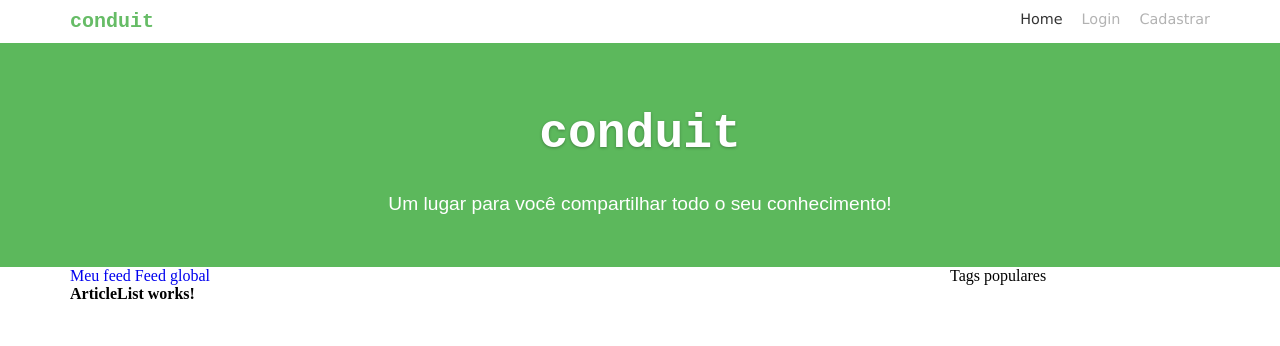
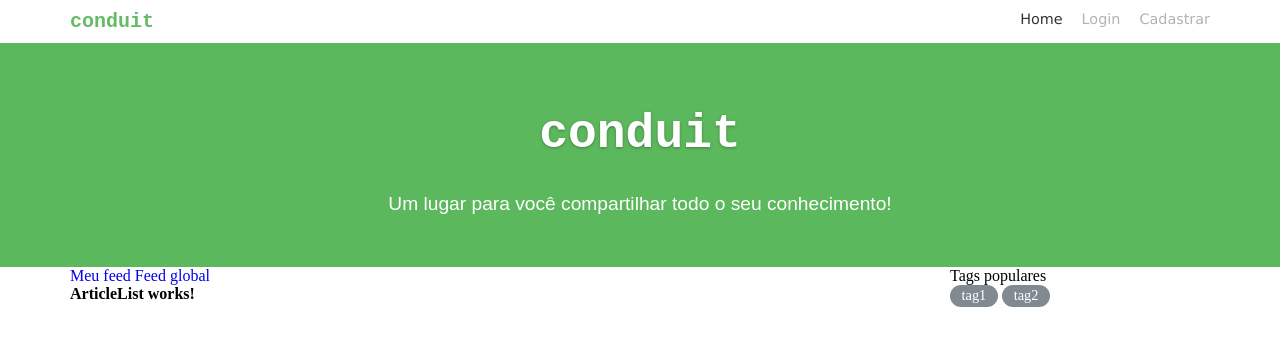
Before and after one commit to ruipimentel/conduit-vue, a Vue app: page /home/global-feed in a window 1280 px wide. Shown: the top 346 px of the page. Built offline with nearby package versions, Linux system fonts and the light colour scheme.

Commit message:
Cria o componente `TagList` com uma lista hardcode de tags no template.

```diff
--- a/src/components/Home.vue
+++ b/src/components/Home.vue
@@ -25,13 +25,19 @@
         style="width: 260px;"
       >
         Tags populares
+        <br />
+        <TagList />
       </aside>
     </div>
   </div>
 </template>
 
 <script>
+  import TagList from './TagList';
   export default {
+    components: {
+      TagList
+    }
   }
 </script>
 
--- /dev/null
+++ b/src/components/TagList.vue
@@ -0,0 +1,32 @@
+<template>
+  <div>
+    <a
+      href="/"
+    >
+      tag1
+    </a>
+    <a
+      href="/"
+    >
+      tag2
+    </a>
+  </div>
+</template>
+
+<script>
+  export default {
+  }
+</script>
+
+<style scoped>
+  a {
+    display: inline-block;
+    background-color: #818a91;
+    color: white;
+    padding: .2em .8em;
+    white-space: nowrap;
+    margin-right: .3em;
+    border-radius: 1em;
+    font-size: .9em;
+  }
+</style>
```
